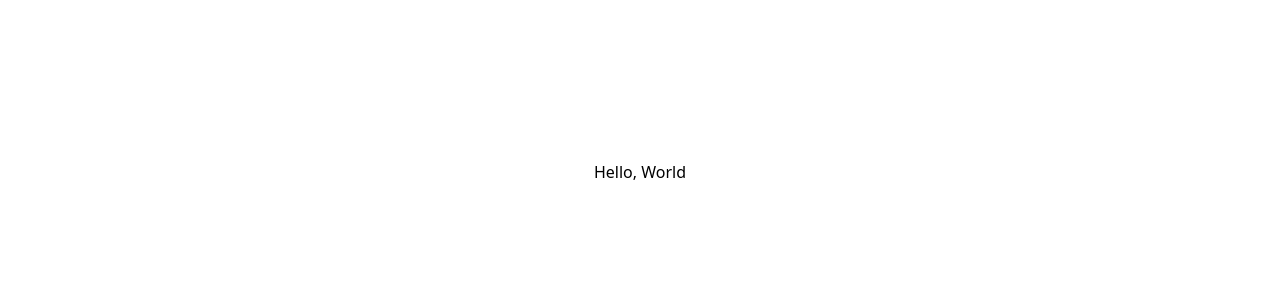
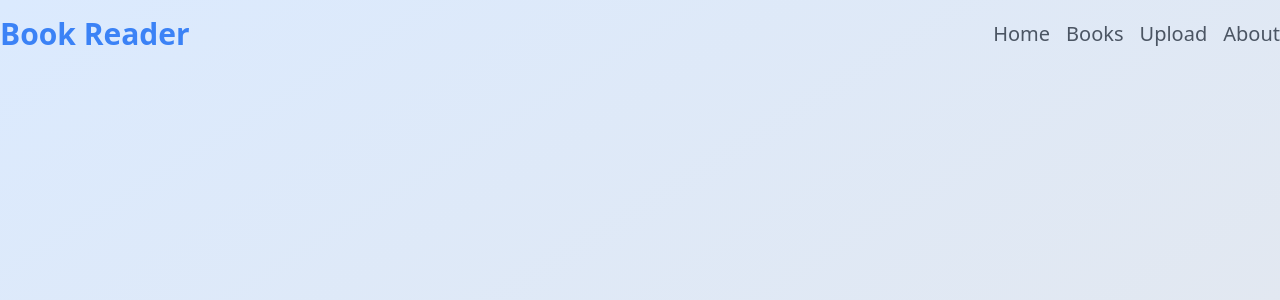
Before and after one commit to JayShah1997/Book-Reader-2021, a React (Create React App) app: page / in a window 1280 px wide. Shown: the top 300 px of the page. Built offline with nearby package versions, Linux system fonts and the light colour scheme.

Commit message:
Added navbar

```diff
--- a/src/App.js
+++ b/src/App.js
@@ -1,9 +1,11 @@
 import React from 'react';
+
+import Home from './pages/Home';
 
 const App = () => {
   return (
-    <div className='text-center mx-auto mt-40 mb-8 bg w-7/12'>
-      Hello, World
+    <div>
+      <Home />
     </div>
   );
 };
--- /dev/null
+++ b/src/components/Navbar.js
@@ -0,0 +1,28 @@
+import React from 'react';
+
+const Navbar = () => {
+  return (
+    <div className='flex justify-between items-center'>
+      <h1 className='text-3xl font-bold text-blue-500'>
+        Book Reader
+      </h1>
+
+      <ul className='flex space-x-4 text-gray-600 text-xl'>
+        <li className='hover:text-gray-800  transition duration-300'>
+          <a href='/'>Home</a>
+        </li>
+        <li className='hover:text-gray-800 transition duration-300'>
+          <a href='/'>Books</a>
+        </li>
+        <li className='hover:text-gray-800 transition duration-300'>
+          <a href='/'>Upload</a>
+        </li>
+        <li className='hover:text-gray-800 transition duration-300'>
+          <a href='/'>About</a>
+        </li>
+      </ul>
+    </div>
+  );
+};
+
+export default Navbar;
--- /dev/null
+++ b/src/pages/Home.js
@@ -0,0 +1,15 @@
+import React from 'react';
+
+import Navbar from '../components/Navbar';
+
+const Home = () => {
+  return (
+    <div className='min-h-screen bg-gradient-to-br from-blue-100 to-gray-200'>
+      <div className='container mx-auto py-4'>
+        <Navbar />
+      </div>
+    </div>
+  );
+};
+
+export default Home;
```
Also changed, not shown: 1 other file (tests, documents, lock files or other folders).
